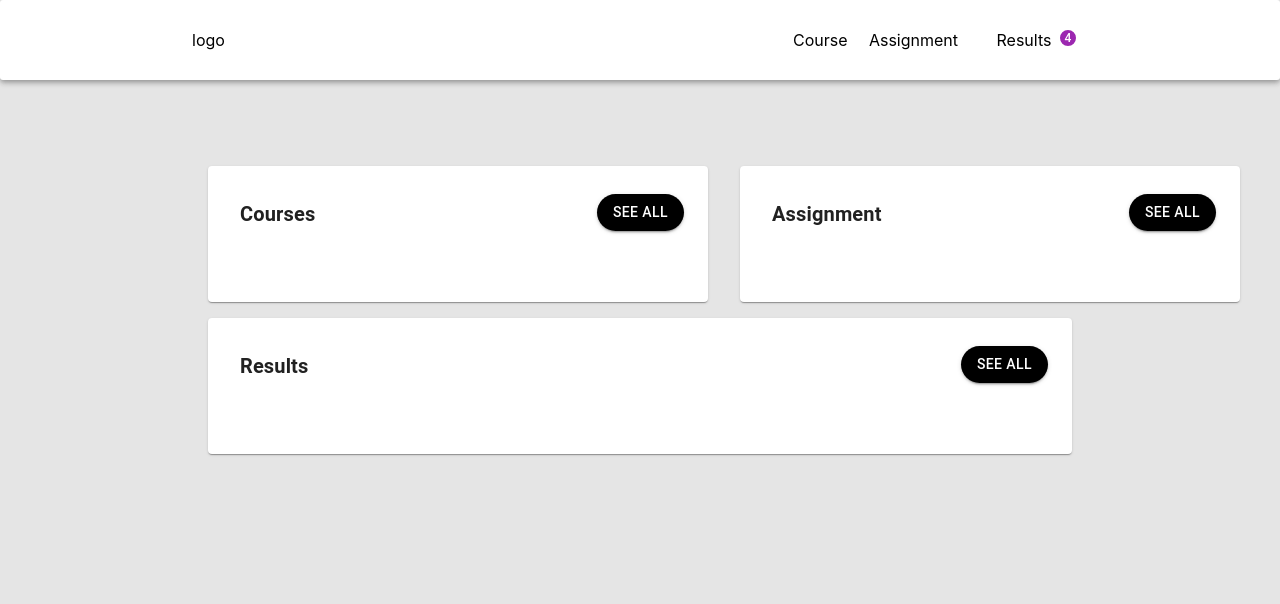
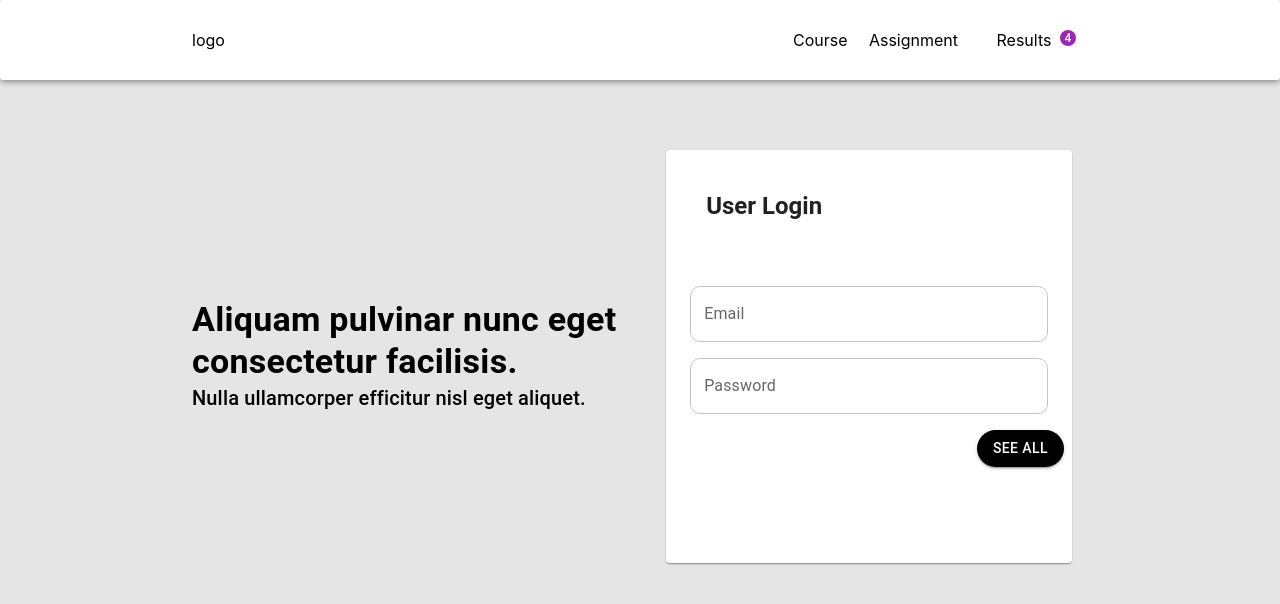
Before and after one commit to vanessamaike/CSC480-21F, a React (Create React App) app in the folder frontend/: page / in a window 1280 px wide. Shown: the top 604 px of the page. Built offline with nearby package versions, Linux system fonts and the light colour scheme.

Commit message:
log-in-page-template

```diff
--- a/frontend/src/App.js
+++ b/frontend/src/App.js
@@ -4,12 +4,13 @@ import {BrowserRouter as Router, Route, Switch} from 'react-router-dom'
 
 //Custom Pages
 import HomePage from "./pages/Home/HomePage"
+import LoginPage from './pages/Login/LoginPage';
 
 function App() {
   return (
     <Router>
         <Switch>
-          <Route exact path="/" component={HomePage}></Route>
+          <Route exact path="/" component={LoginPage}></Route>
         </Switch>
     </Router>
   );
--- a/frontend/src/pages/Login/LoginPage.js
+++ b/frontend/src/pages/Login/LoginPage.js
@@ -0,0 +1,105 @@
+import React, { useState } from "react";
+// @mui components
+import FormControl from "@mui/material/FormControl";
+import InputLabel from "@mui/material/InputLabel";
+import OutlinedInput from "@mui/material/OutlinedInput";
+import Card from "@mui/material/Card";
+import CardHeader from "@mui/material/CardHeader";
+import CardActions from "@mui/material/CardActions";
+import CardContent from "@mui/material/CardContent";
+import Typography from "@mui/material/Typography";
+import Box from '@mui/material/Box';
+// styled components
+import NavBar from "../../components/NavBar/NavBar";
+import Button from "../../components/Button";
+
+function LoginPage() {
+  const [email, setEmail] = useState("");
+  const [password, setPassword] = useState("");
+  const handleChangeEmail = (event) => {
+    setEmail(event.target.value);
+  };
+  const handleChangePassword = (event) => {
+    setPassword(event.target.value);
+  };
+  return (
+    <div>
+      <NavBar fixed></NavBar>
+      <div style={{ marginTop: "150px" }}></div>
+      <div
+        style={{
+          display: "flex",
+          justifyContent: "space-around",
+          flexDirection: "row",
+          margin: "0 12em",
+        }}
+      >
+        <div style={{ display: "flex", flexDirection: "column", justifyContent: "center", alignItems: "start", width: "496px"}}>
+          <Typography
+            style={{ fontWeight: "600" }}
+            variant="h4"
+            component="div"
+          >
+            Aliquam pulvinar nunc eget consectetur facilisis.
+          </Typography>
+          <Typography
+            variant="h6"
+            component="div"
+          >
+            Nulla ullamcorper efficitur nisl eget aliquet.
+          </Typography>
+        </div>
+        <Card
+          style={{display:"flex",flexDirection: "column", margin: "0 1em",width: "422px",  height: "397px", padding: "0.5em"}}
+        >
+          <CardContent>
+            <CardHeader
+              title={
+                <Typography
+                  style={{ fontWeight: "600" }}
+                  variant="h5"
+                  component="div"
+                >
+                  User Login
+                </Typography>
+              }
+            ></CardHeader>
+          </CardContent>
+          <CardContent
+            style={{
+              display: "flex",
+              flexDirection: "column",
+              justifyContent: "center",
+            }}
+          >
+            <FormControl style={{ margin: "1em 0" }}>
+              <InputLabel htmlFor="component-outlined">Email</InputLabel>
+              <OutlinedInput
+                id="component-outlined"
+                value={email}
+                onChange={handleChangeEmail}
+                label="email"
+                style={{ borderRadius: "10px" }}
+              />
+            </FormControl>
+            <FormControl>
+              <InputLabel htmlFor="component-outlined">Password</InputLabel>
+              <OutlinedInput
+                id="component-outlined"
+                value={password}
+                onChange={handleChangePassword}
+                label="password"
+                style={{ borderRadius: "10px" }}
+              />
+            </FormControl>
+          </CardContent>
+          <Box sx={{ display: 'flex', justifyContent: 'end' }}>
+            <Button></Button>
+          </Box>
+        </Card>
+      </div>
+    </div>
+  );
+}
+
+export default LoginPage;
```
